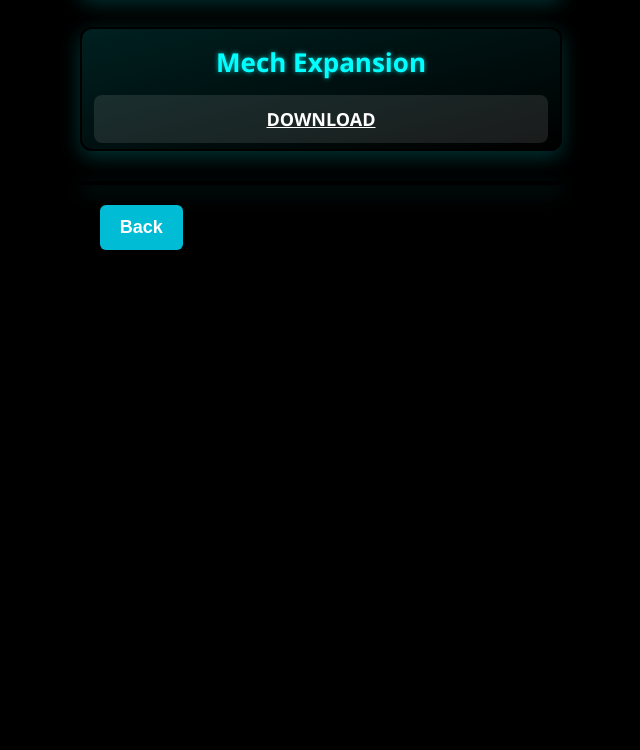
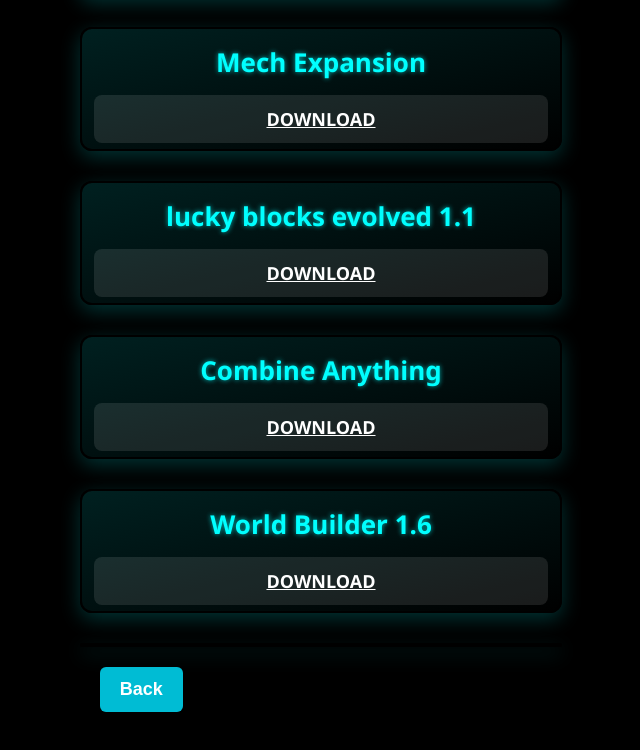
Before and after one commit to Cat-linkvertise/Cats-Marketplace, a plain HTML site: page index.html in a window 1280 px wide. Shown: the part 10962-11712 px from the top of the page, without its empty margins (321-961 px from the left). Before the commit the page ends 11252 px from the top, so only its background shows below. Drawn offline with Linux system fonts and the light colour scheme; a script that the page names is missing.

Commit message:
Add files via upload

```diff
--- a/index.html
+++ b/index.html
@@ -529,7 +529,18 @@
   <div class="section-title">Mech Expansion</div>
   <a class="clickable" href="https://www.mediafire.com/file/jxropuekuz6zq14/Mech_Expansion_.mcaddon/file" target="_blank">DOWNLOAD</a>
 </div>
-
+<div class="section">
+  <div class="section-title">lucky blocks evolved 1.1</div>
+  <a class="clickable" href="https://www.mediafire.com/file/r7bhaayoncjx8d4/Lucky_Block_Evolved_1.1_.mcaddon/file" target="_blank">DOWNLOAD</a>
+</div>
+<div class="section">
+  <div class="section-title">Combine Anything</div>
+  <a class="clickable" href="https://www.mediafire.com/file/etosn9kfu5ipwvp/Combine_Anything.mctemplate/file" target="_blank">DOWNLOAD</a>
+</div>
+<div class="section">
+  <div class="section-title">World Builder 1.6</div>
+  <a class="clickable" href="https://www.mediafire.com/file/7s8eq4lurqc8b9g/World_Builder_1.6_Add-On_cat.mcaddon/file" target="_blank">DOWNLOAD</a>
+  </div>
 <div class="section">
 </div>
 <button class="back-button" onclick="goBack()">Back</button>
```
